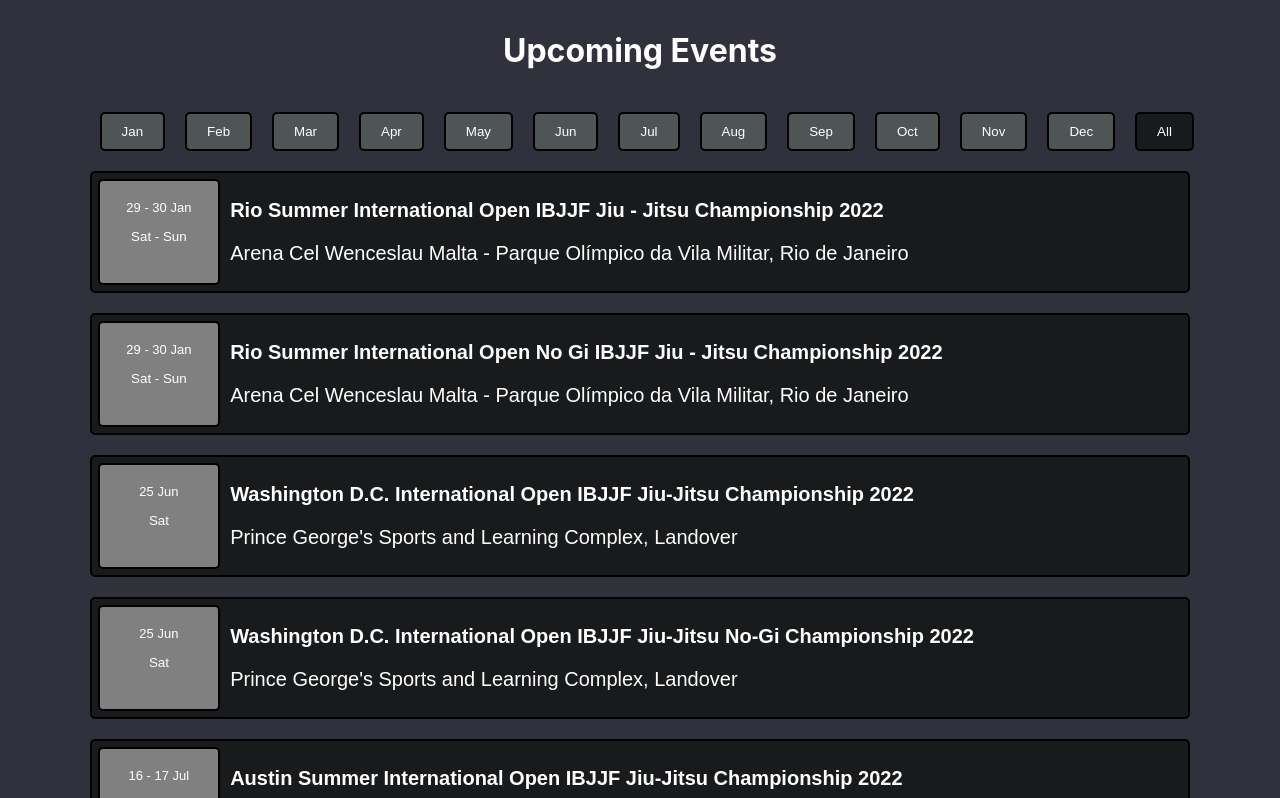
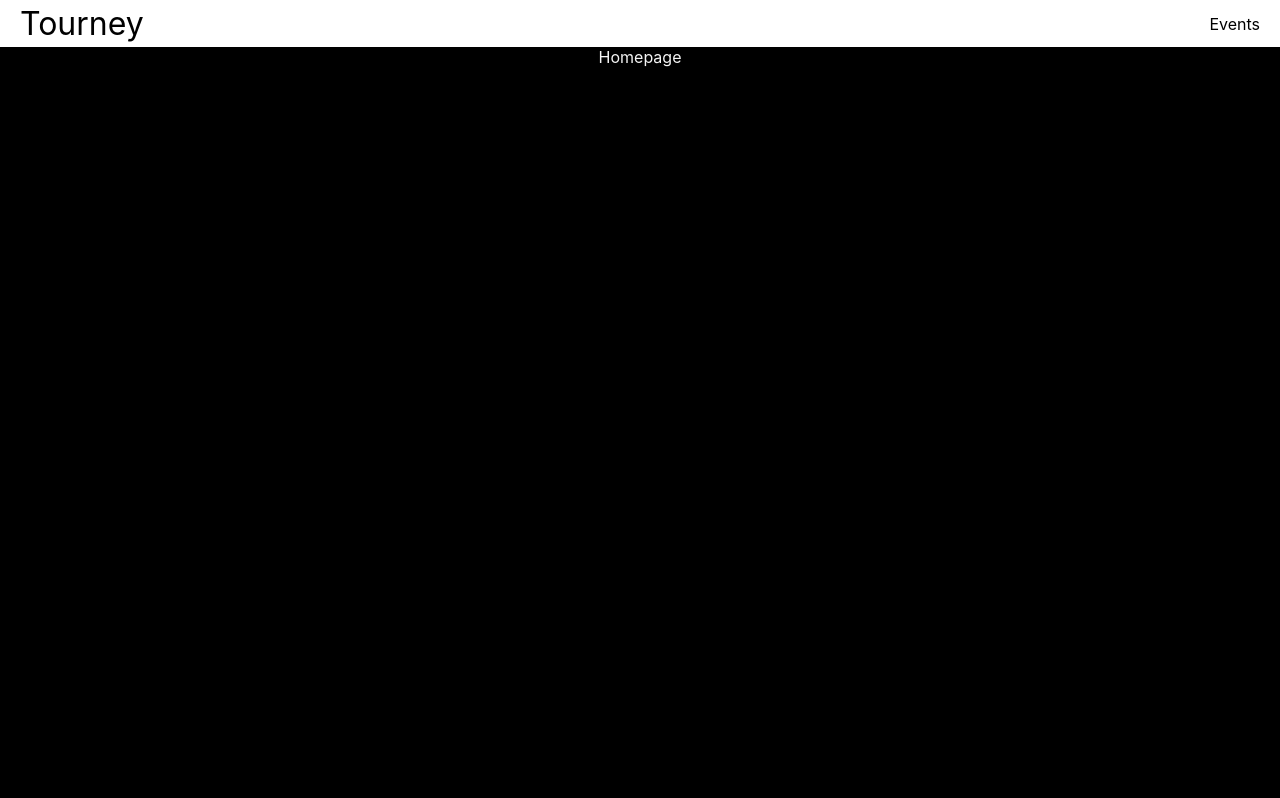
Before and after one commit to EdMasterNava/tourney-cal, a React (Create React App) app in the folder tourney/: page / in a window 1280 px wide. Shown: the top 798 px of the page. Built offline with nearby package versions, Linux system fonts and the light colour scheme.

Commit message:
Added Navbar

```diff
--- a/tourney/src/components/App.js
+++ b/tourney/src/components/App.js
@@ -1,13 +1,23 @@
 import React from "react";
+import Navbar from "./Navbar";
 import Events from "./Events";
+import Homepage from "./Homepage";
+import { Routes, Route } from "react-router-dom"
 import './css/App.css';
 
-function App(props){
+
+function App(){
   //html render
     return (
-      <div id="main-container">
-        <Events></Events>
-      </div>
+      <>
+        <Navbar />
+        <div id="main-container">
+          <Routes>
+            <Route path="/" element={<Homepage />} />
+            <Route path="/events" element={<Events />} />
+          </Routes>
+        </div>
+      </>
     )
 };
 
--- a/tourney/src/components/Homepage.js
+++ b/tourney/src/components/Homepage.js
@@ -1,11 +1,12 @@
 import React from "react";
+import "./css/Homepage.css"
 function Homepage(){
     //state
 
     //render
     return (
         <React.Fragment>
-            <div>
+            <div className="title">
                 Homepage
             </div>
         </React.Fragment>
--- a/tourney/src/components/Navbar.js
+++ b/tourney/src/components/Navbar.js
@@ -1,14 +1,28 @@
 import React from "react";
+import { Link, useMatch, useResolvedPath} from "react-router-dom";
+import "./css/Navbar.css"
 function Navbar(){
     //state
 
     //render
     return (
-        <React.Fragment>
-            <div>
-                Navbar
-            </div>
-        </React.Fragment>
+        <nav className="nav">
+            <Link to="/" className="site-title">Tourney</Link>
+            <ul>
+                <CustomLink to="/events">Events</CustomLink>
+            </ul>
+        </nav>
+    )
+}
+function CustomLink({ to, children, ...props}) {
+    const resolvedPath = useResolvedPath(to);
+    const isActive = useMatch({ path: resolvedPath.pathname, end: true})
+    return (
+        <li className={isActive ? "active" : ""}>
+            <Link to={to} {...props}>
+                {children}
+            </Link>
+        </li>
     )
 }
 
--- /dev/null
+++ b/tourney/src/components/css/Homepage.css
@@ -0,0 +1,3 @@
+.title {
+    color: whitesmoke;
+}
--- /dev/null
+++ b/tourney/src/components/css/Navbar.css
@@ -0,0 +1,32 @@
+* {
+    box-sizing: border-box;
+}
+body {
+    margin: 0;
+}
+.nav {
+    background: white;
+    color: black;
+    display: flex;
+    justify-content: space-between;
+    align-items: center;
+    gap: 2rem;
+    padding: 0 1rem;
+}
+.nav ul {
+    padding: 0;
+    margin: 0;
+    list-style: none;
+    display: flex;
+    gap: 1rem;
+}
+.nav a {
+    color: inherit;
+    text-decoration: none;
+    display: flex;
+    align-items: center;
+    padding: .25rem;
+}
+.site-title {
+    font-size: 2rem;
+}
--- a/tourney/src/index.js
+++ b/tourney/src/index.js
@@ -1,13 +1,16 @@
 import React from 'react';
 import ReactDOM from 'react-dom/client';
 import './components/css/index.css';
-import App from './components/App'
+import App from './components/App';
+import { BrowserRouter } from 'react-router-dom'
 import reportWebVitals from './reportWebVitals';
 
 const root = ReactDOM.createRoot(document.getElementById('root'));
 root.render(
   <React.StrictMode>
-    <App />
+    <BrowserRouter>
+      <App />
+    </BrowserRouter>
   </React.StrictMode>
 );
 
```
